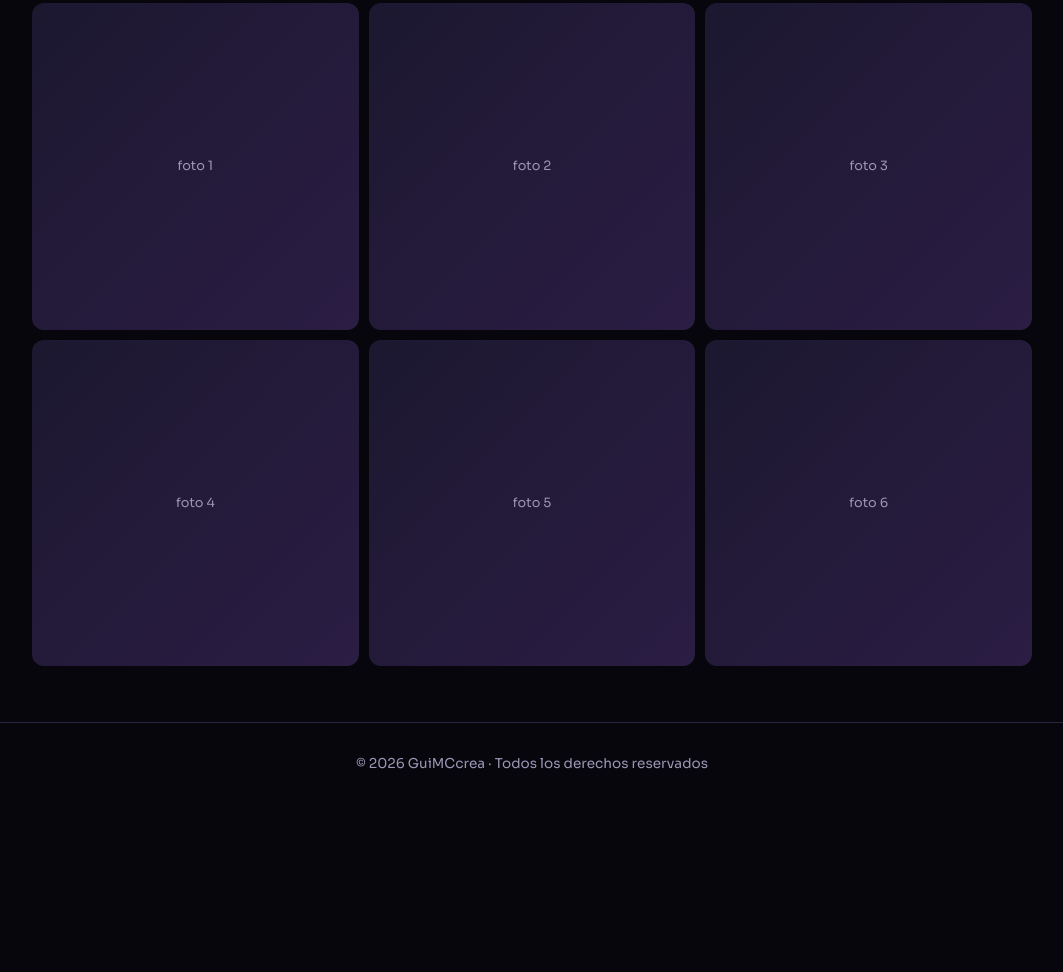
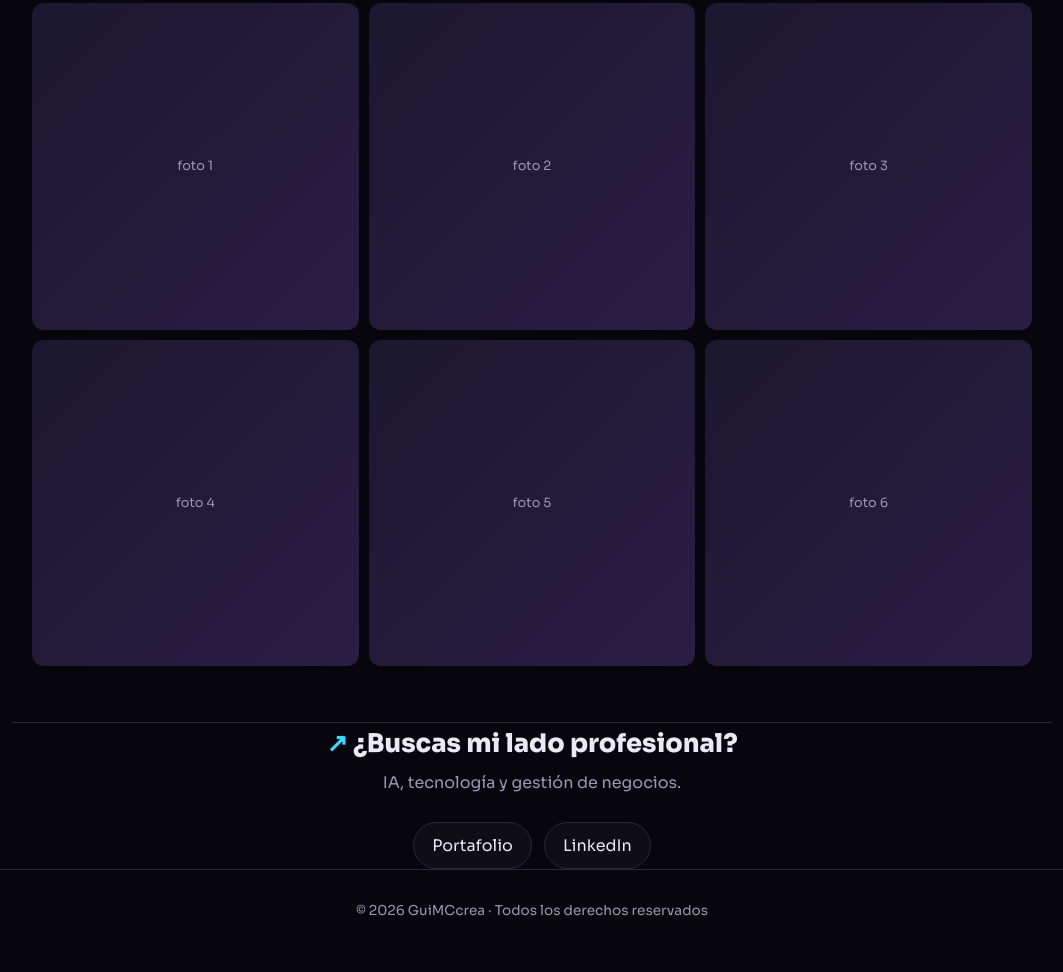
Before and after one commit to aguilhermemr/GuiMCcrea, a plain HTML site: page index.html in a window 1280 px wide. Shown: the part 1892-2864 px from the top of the page, without its empty margins (108-1171 px from the left). Before the commit the page ends 2717 px from the top, so only its background shows below. Drawn offline with Linux system fonts and the light colour scheme.

Commit message:
Agrega enlace al perfil profesional

```diff
--- a/index.html
+++ b/index.html
@@ -97,6 +97,14 @@ footer{padding:30px 0 50px;text-align:center;color:var(--mut);font-size:.85rem;b
   </section>
 </main>
 
+<section class="wrap" id="pro" style="text-align:center">
+  <h2><span>↗</span> ¿Buscas mi lado profesional?</h2>
+  <p class="lead">IA, tecnología y gestión de negocios.</p>
+  <nav class="social">
+    <a href="https://aguilhermemr.github.io" target="_blank" rel="noopener">Portafolio</a>
+    <a href="https://www.linkedin.com/in/angel-guillermo-morales-romero" target="_blank" rel="noopener">LinkedIn</a>
+  </nav>
+</section>
 <footer>© 2026 GuiMCcrea · Todos los derechos reservados</footer>
 </body>
 </html>
```
